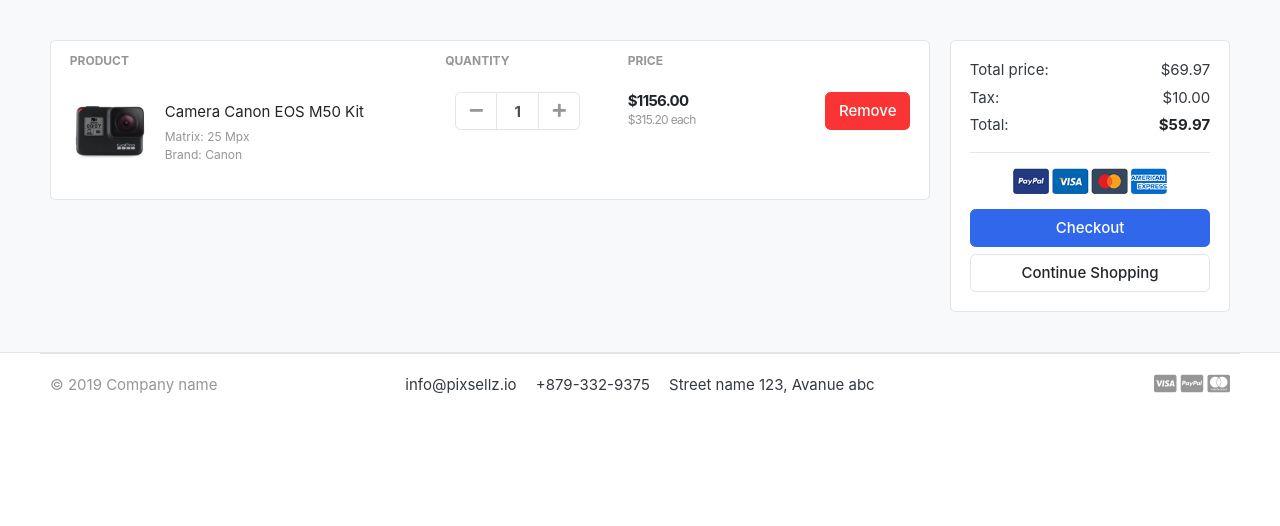
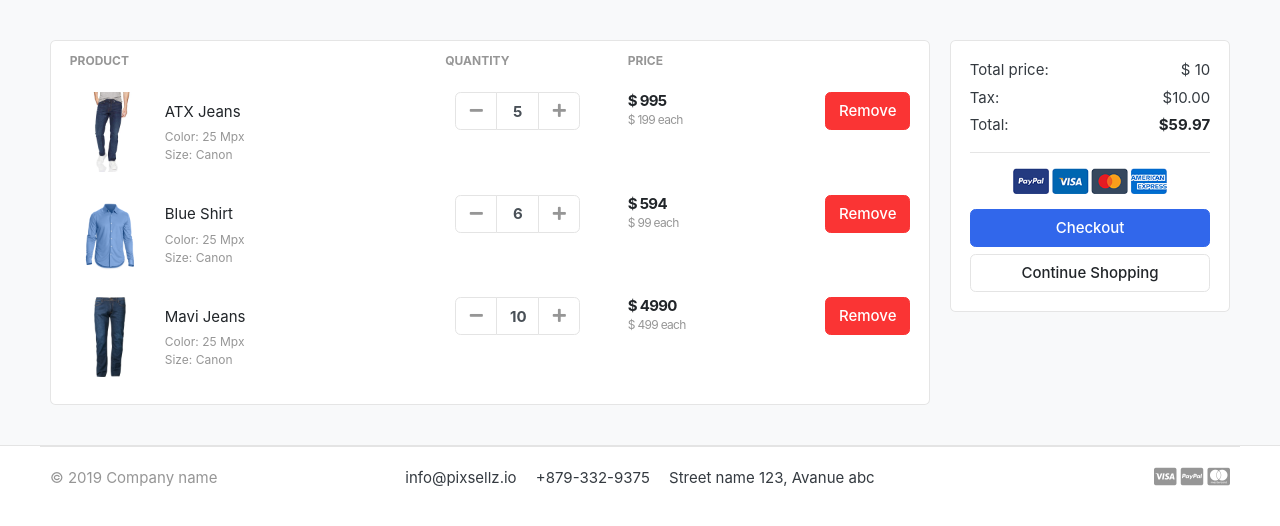
Before and after one commit to rafiulislam18/Py-Django__Advanced-Ecommerce-Web-Application, a Django app: template templates/store/cart.html in a window 1280 px wide. Shown: the part 118-644 px from the top of the page. Run offline with Django 5.2, Linux system fonts and the light colour scheme; data comes from the database, SQL or seed files in the repository; both versions use the stored data as it was after the commit; the template is opened without the code that fills it: values that come from a table or form of the project are taken from there, most other values are stand-ins (such as "Sample title", 1, 10 or a date in 2020); some libraries are stand-ins or nearby versions; some web fonts are replaced.

Commit message:
Implement Data into Cart Page

```diff
--- a/carts/models.py
+++ b/carts/models.py
@@ -17,5 +17,8 @@ class CartItem(models.Model):
     quantity = models.IntegerField()
     is_active = models.BooleanField(default=True)
 
+    def sub_total(self):
+        return self.product.price * self.quantity
+
     def __str__(self):
         return self.product
--- a/carts/views.py
+++ b/carts/views.py
@@ -31,8 +31,6 @@ def add_cart(request, product_id):
             cart = cart,
         )
         cart_item.save()
-    return HttpResponse(cart_item.quantity)
-    exit()
     return redirect('cart')
 
 def cart(request, total=0, quantity=0, cart_item=None):
--- a/templates/store/cart.html
+++ b/templates/store/cart.html
@@ -21,13 +21,15 @@
     </tr>
     </thead>
     <tbody>
+
+    {% for cart_item in cart_items %}
     <tr>
         <td>
             <figure class="itemside align-items-center">
-                <div class="aside"><img src="{% static './images/items/11.jpg' %}" class="img-sm"></div>
+                <div class="aside"><img src="{{ cart_item.product.images.url }}" class="img-sm"></div>
                 <figcaption class="info">
-                    <a href="#" class="title text-dark">Camera Canon EOS M50 Kit</a>
-                    <p class="text-muted small">Matrix: 25 Mpx <br> Brand: Canon</p>
+                    <a href="#" class="title text-dark">{{ cart_item.product.product_name }}</a>
+                    <p class="text-muted small">Color: 25 Mpx <br> Size: Canon</p>
                 </figcaption>
             </figure>
         </td>
@@ -38,23 +40,24 @@
                                 <div class="input-group-prepend">
                                 <button class="btn btn-light" type="button" id="button-plus"> <i class="fa fa-minus"></i> </button>
                                 </div>
-                                <input type="text" class="form-control"  value="1">
+                                <input type="text" class="form-control"  value="{{ cart_item.quantity }}">
                                 <div class="input-group-append">
-                                <button class="btn btn-light" type="button" id="button-minus"> <i class="fa fa-plus"></i> </button>
+                                <a href="{% url 'add_cart' cart_item.product.id %}" class="btn btn-light" type="button" id="button-minus"> <i class="fa fa-plus"></i> </a>
                                 </div>
                             </div> <!-- input-group.// -->
                         </div> <!-- col.// -->
         </td>
         <td>
             <div class="price-wrap">
-                <var class="price">$1156.00</var>
-                <small class="text-muted"> $315.20 each </small>
+                <var class="price">$ {{ cart_item.sub_total }}</var>
+                <small class="text-muted"> $ {{ cart_item.product.price }} each </small>
             </div> <!-- price-wrap .// -->
         </td>
         <td class="text-right">
         <a href="" class="btn btn-danger"> Remove</a>
         </td>
     </tr>
+    {% endfor %}
     </tbody>
     </table>
     </div> <!-- card.// -->
@@ -66,7 +69,7 @@
             <div class="card-body">
                 <dl class="dlist-align">
                   <dt>Total price:</dt>
-                  <dd class="text-right">$69.97</dd>
+                  <dd class="text-right">$ {{ total }}</dd>
                 </dl>
                 <dl class="dlist-align">
                   <dt>Tax:</dt>
```
Also changed, not shown: db.sqlite3.
